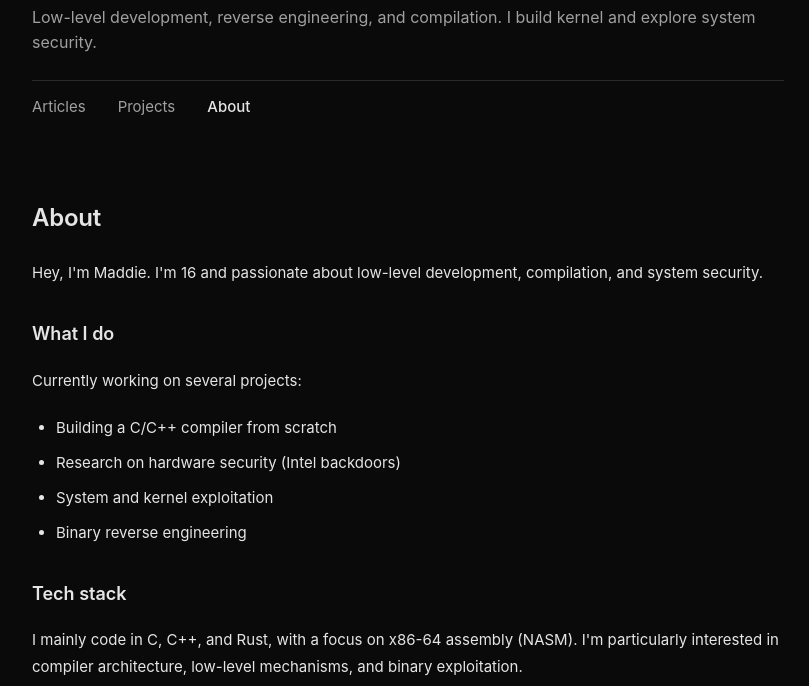
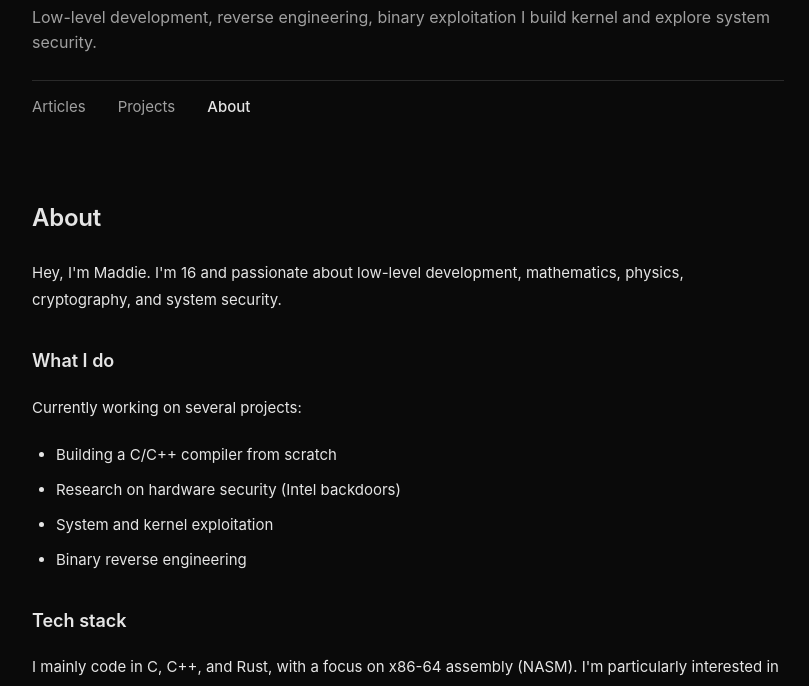
Before and after one commit to llmaddie/llmaddie.github.io, a plain HTML site: page index.html in a window 1280 px wide. Both pictures are taken after a click on the button "About". Shown: the part 108-794 px from the top of the page, without its empty margins (232-1041 px from the left). Drawn offline with Linux system fonts and the light colour scheme.

Commit message:
Update index.html

```diff
--- a/index.html
+++ b/index.html
@@ -412,7 +412,7 @@
         <header>
             <div class="header-content">
                 <h1>Maddie</h1>
-                <p>Low-level development, reverse engineering, and compilation. I build kernel and explore system security.</p>
+                <p>Low-level development, reverse engineering, binary exploitation I build kernel and explore system security.</p>
             </div>
             <nav>
                 <button onclick="showView('articles')" class="active">Articles</button>
@@ -476,7 +476,7 @@
             <div id="about-view" class="view">
                 <div class="article-content">
                     <h2>About</h2>
-                    <p>Hey, I'm Maddie. I'm 16 and passionate about low-level development, compilation, and system security.</p>
+                    <p>Hey, I'm Maddie. I'm 16 and passionate about low-level development, mathematics, physics, cryptography, and system security.</p>
 
                     <h3>What I do</h3>
                     <p>Currently working on several projects:</p>
```
